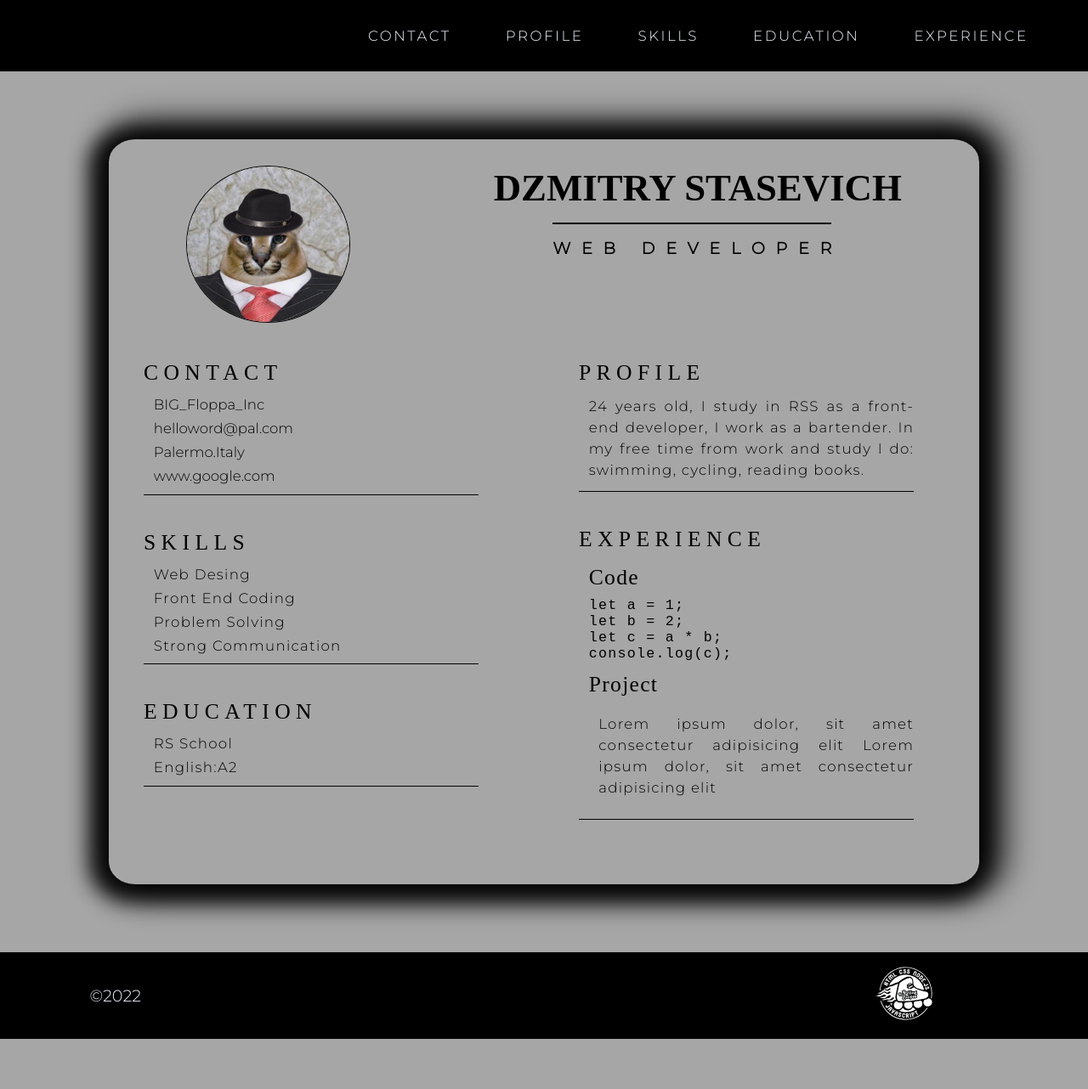
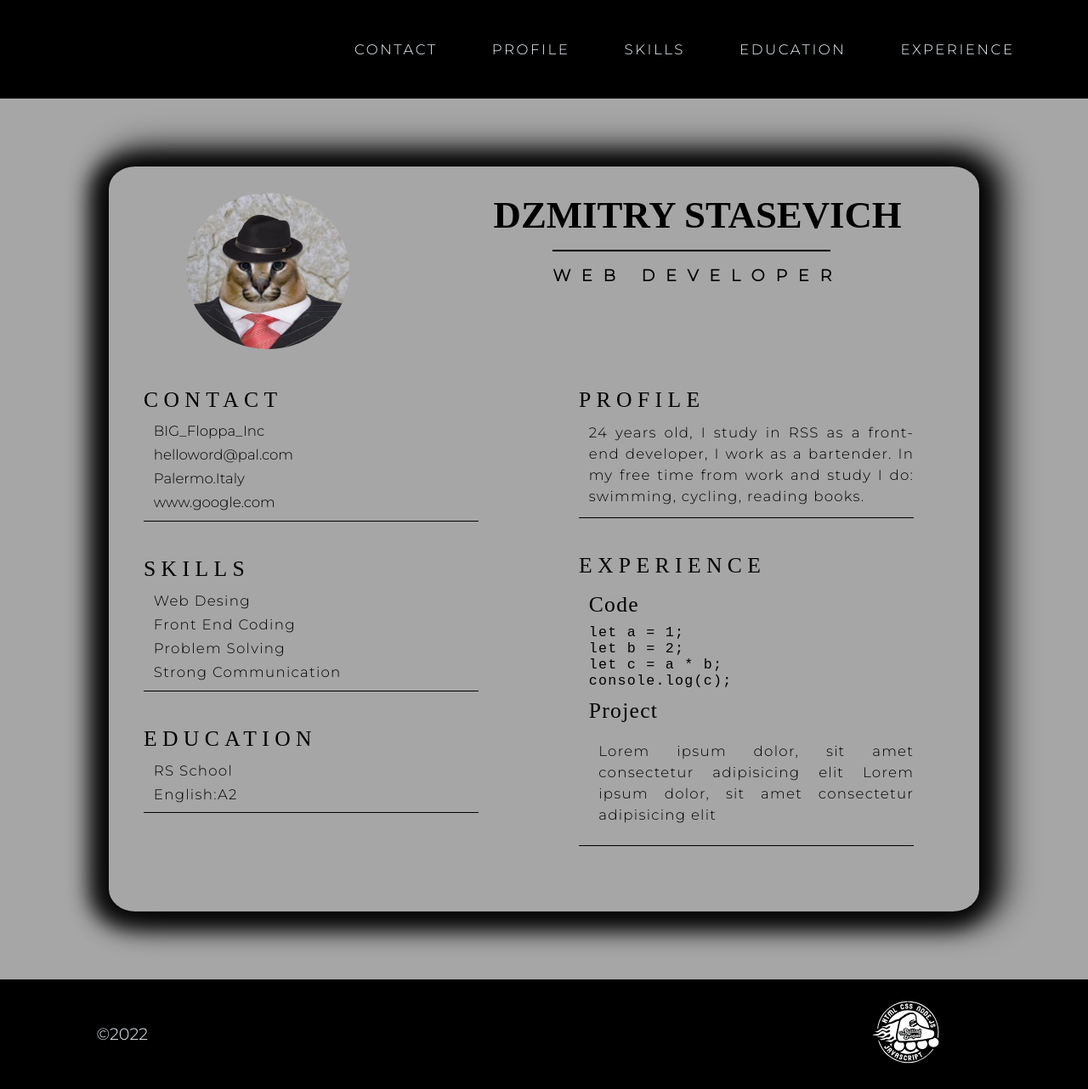
Before and after one commit to PigeonZzZ/rsschool-cv, a plain HTML site: page index.html in a window 1280 px wide. Shown: the whole page at 85% size. Before the commit the page ends 1223 px from the top, so only its background shows below. Drawn offline with Linux system fonts and the light colour scheme.

Commit message:
fix: mode html and css file

```diff
--- a/index.html
+++ b/index.html
@@ -83,10 +83,12 @@
             </div>
         </main>
         <footer class="footer">
-            <ul class="nav_footer">
-                <li>©2022</li>
-                <li><a href="https://rs.school/"><img src="./assets/logo-rs.svg" alt="RssLogo" class="logo"></a></li>
-            </ul>
+            <nav class="navigation">
+                <ul class="nav_footer">
+                    <li>©2022</li>
+                    <li><a href="https://rs.school/"><img src="./assets/logo-rs.svg" alt="RssLogo" class="logo"></a>
+                    </li>
+                </ul>
             </nav>
         </footer>
     </div>
--- a/style.css
+++ b/style.css
@@ -30,7 +30,6 @@ li>a:hover {
     width: 100%;
     min-height: 100vh;
     gap: 10vh;
-    margin: 0 auto;
 }
 
 .header {
@@ -44,7 +43,7 @@ li>a:hover {
     justify-content: end;
     gap: 5vw;
     margin: 0 3% 0 0;
-    padding: 4vh;
+    padding: 6vh;
     letter-spacing: 0.2vw;
     font-size: 1.3vw;
 }
@@ -140,18 +139,16 @@ li>a:hover {
     display: block;
     cursor: pointer;
     margin: 0 5% 3% 0%;
-    max-width: 20%;
+    max-width: 15vw;
     height: auto;
     border-radius: 50%;
     background-size: contain;
     background-repeat: no-repeat;
-    border: 1px solid black;
     transition: 0.7s
 }
 
 .avatar:hover {
     transform: scale(1.2);
-    padding: 1%;
     transition: 0.5s;
 }
 
@@ -187,7 +184,6 @@ li>a:hover {
 .contact-item {
     width: 15%;
     position: relative;
-    /* transition: 1s; */
 }
 
 .contact-item:hover::before {
@@ -198,7 +194,6 @@ li>a:hover {
     height: 100%;
     left: -75%;
     border-radius: 10%;
-    /* transition: 1s; */
 }
 
 .contact-item:nth-child(1):before {
@@ -282,22 +277,20 @@ li>a:hover {
     gap: 80%;
     color: aliceblue;
     margin: 0 7% 0 7%;
-    padding: 2vh;
+    padding: 3vh;
     font-size: 1.5vw;
 }
 
 .logo {
     padding: 0;
-    width: 50%;
-    height: 50%;
+    width: 60%;
+    height: 60%;
     background-size: contain;
     background-repeat: no-repeat;
-    /* border-radius: 50%; */
     transition: 0.5s;
 }
 
 .logo:hover {
-    fill: red;
     transform: scale(1.1);
     transition: 0.5s;
 }
```
